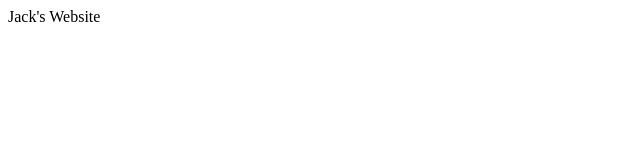
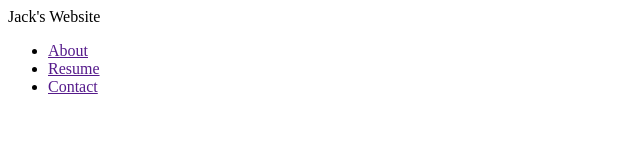
Before and after one commit to jcdesmond23/jackdesmond.me-v1, a plain HTML site: page index.html in a window 1280 px wide. Shown: the whole page, without its empty margins (0-640 px from the left). Drawn offline with Linux system fonts and the light colour scheme.

Commit message:
Adding Nav Bar

```diff
--- a/index.html
+++ b/index.html
@@ -6,5 +6,15 @@
 
   <body>
     Jack's Website
+    <nav>
+      <ul>
+        <li><a href="">About</a></li>
+        <li><a href="">Resume</a></li>
+        <li><a href="">Contact</a></li>
+      </ul>
+    </nav>
+
+    <div>
+    </div>
   </body>
 </html>
```
Also changed, not shown: main.css (added).
